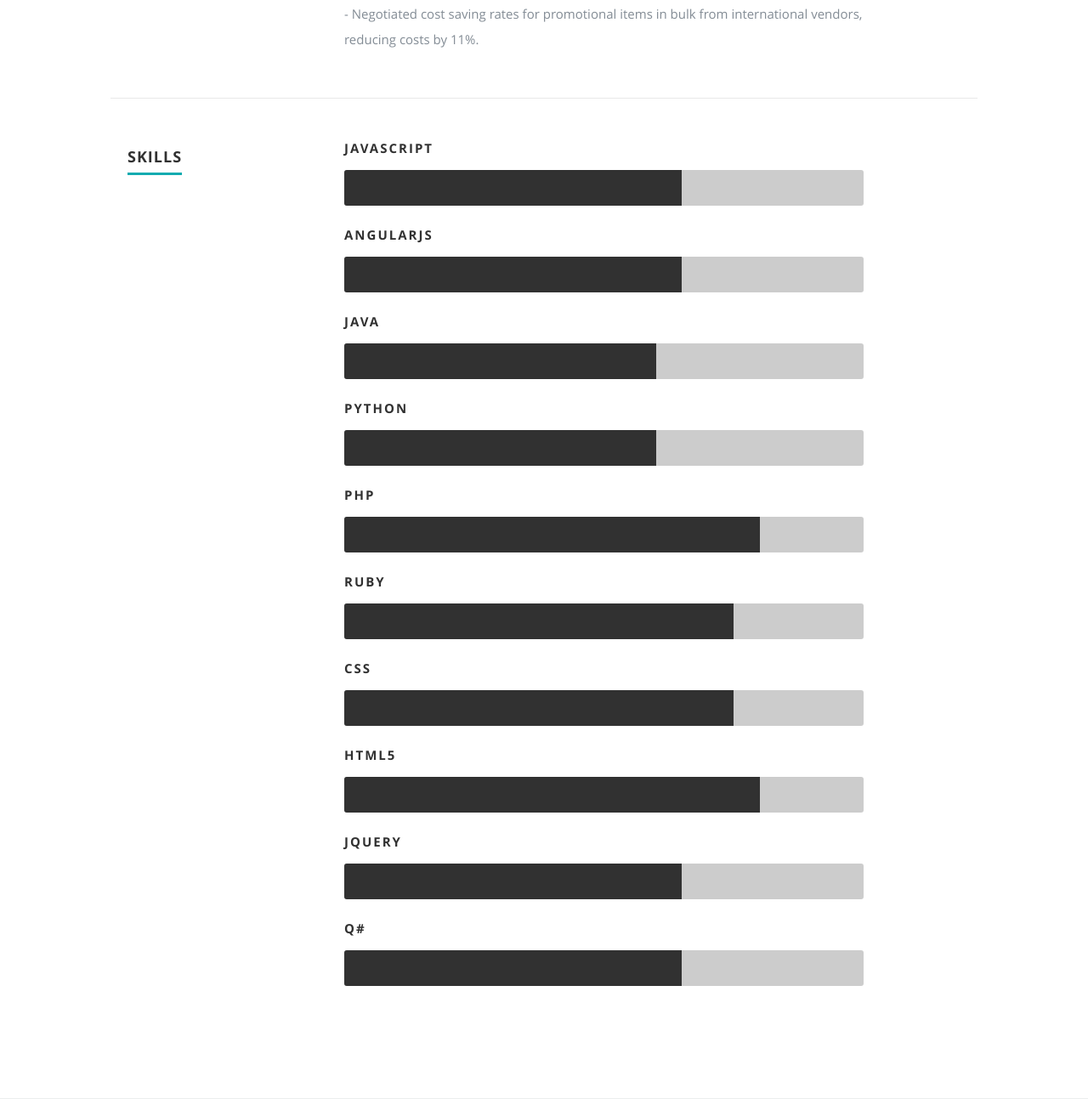
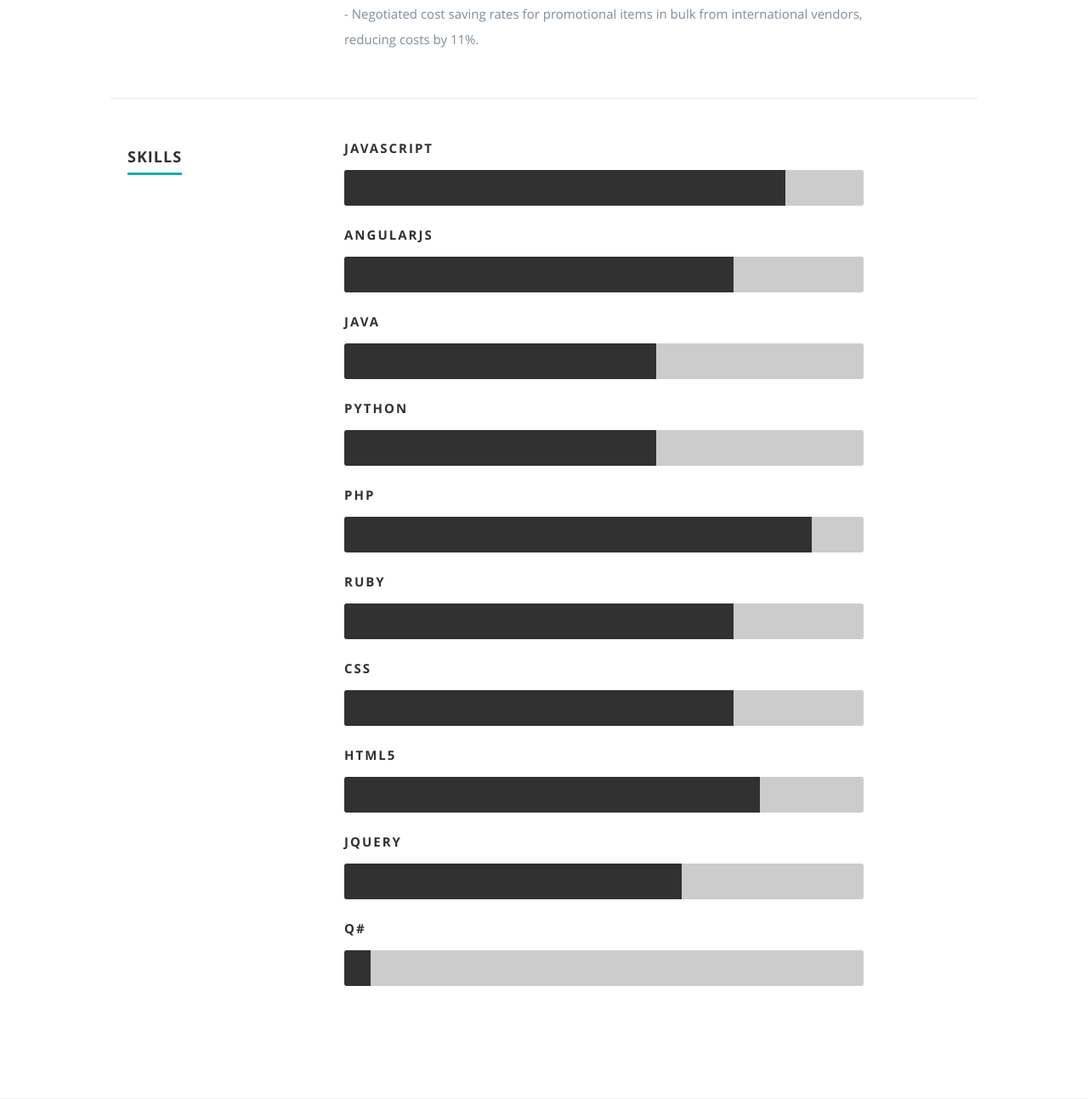
Before and after one commit to antoniosaric/antoniosaric.github.io, a PHP site: page /index.html in a window 1280 px wide. Shown: the part 3536-4829 px from the top of the page at 85% size. Run offline with PHP 8.4, Linux system fonts and the light colour scheme; some libraries are stand-ins or nearby versions.

Commit message:
updates css

```diff
--- a/css/layout.css
+++ b/css/layout.css
@@ -326,12 +326,12 @@ ul#nav li.current a { color: #F06000; }
 }
 
 .javascript {
-    width: 65%;
+    width: 85%;
     -moz-animation: javascript 2s ease;
     -webkit-animation: javascript 2s ease;
 }
 .angularjs {
-  	width: 65%;
+  	width: 75%;
   	-moz-animation: angularjs 2s ease;
   	-webkit-animation: angularjs 2s ease;
 }
@@ -346,7 +346,7 @@ ul#nav li.current a { color: #F06000; }
   	-webkit-animation: python 2s ease;
 }
 .php {
-  	width: 80%;
+  	width: 90%;
   	-moz-animation: php 2s ease;
   	-webkit-animation: php 2s ease;
 }
@@ -371,7 +371,7 @@ ul#nav li.current a { color: #F06000; }
     -webkit-animation: jquery 2s ease;
 }
 .qbits {
-  	width: 65%;
+  	width: 5%;
   	-moz-animation: qbits 2s ease;
   	-webkit-animation: qbits 2s ease;
 }
```
